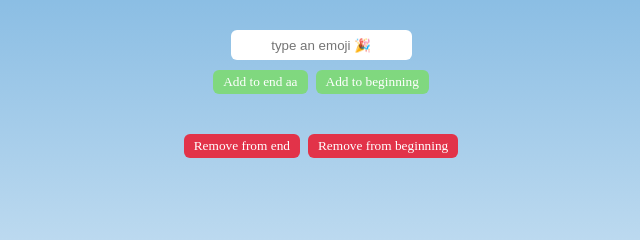
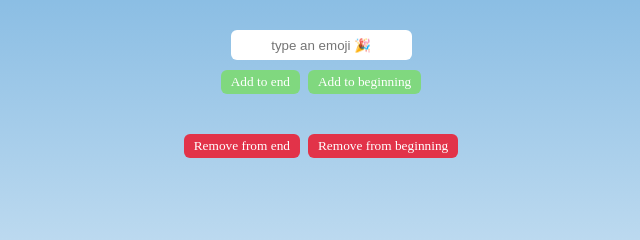
Before and after one commit to haris588/emojis, a plain HTML site: page index.html in a window 1280 px wide. Shown: the part 228-468 px from the top of the page, 319-959 px from the left. Drawn offline with Linux system fonts and the light colour scheme; a web font is replaced by a local one.

Commit message:
emoji-app

```diff
--- a/index.html
+++ b/index.html
@@ -8,7 +8,7 @@
         <div id="emoji-container"></div>
         <input type="text" id="emoji-input" placeholder="type an emoji 🎉">
         <div class="buttons-wrapper">
-            <button id="push-btn">Add to end aa</button>
+            <button id="push-btn">Add to end</button>
             <button id="unshift-btn">Add to beginning</button>
         </div>
         <div class="buttons-wrapper">
```
